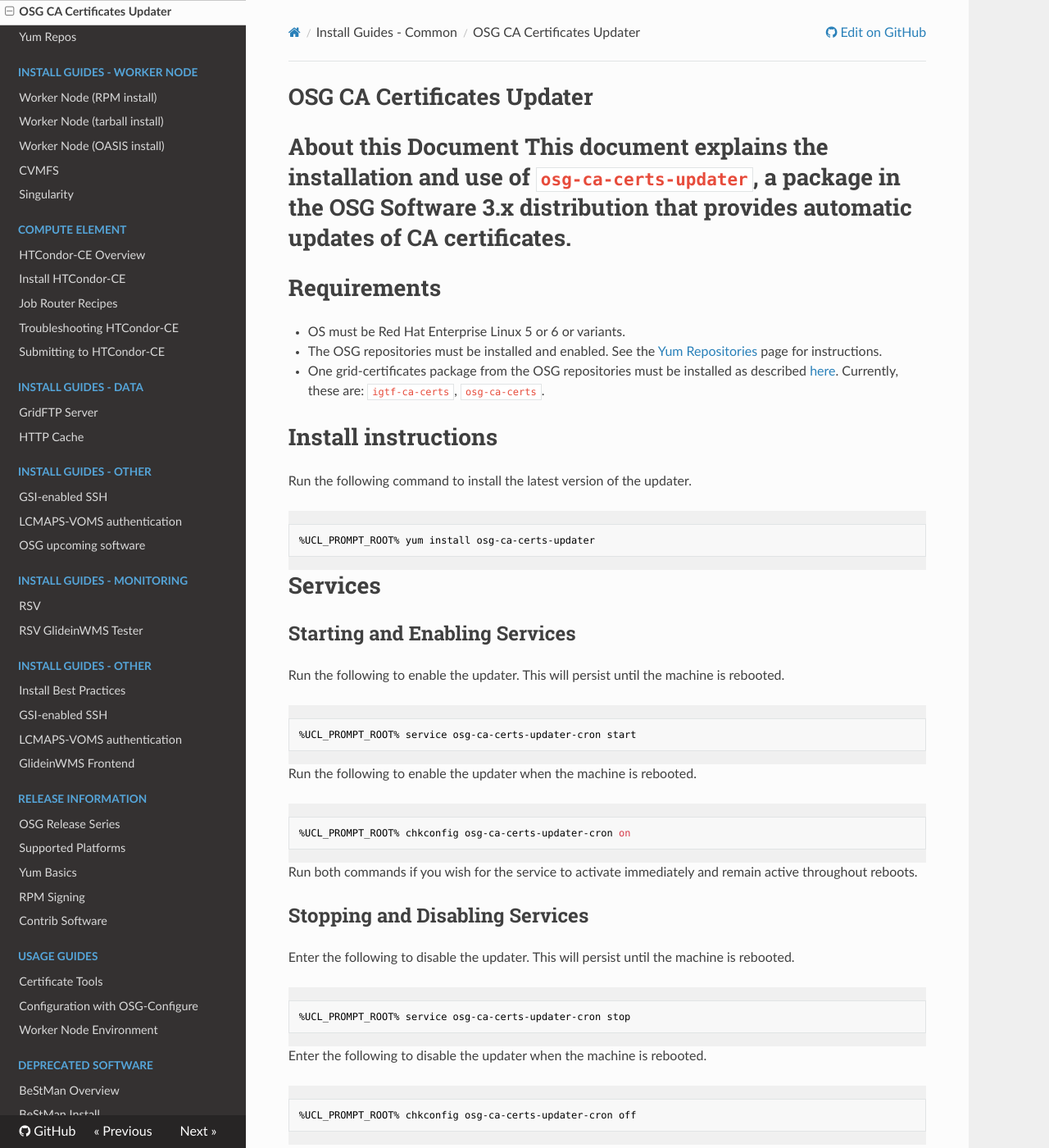
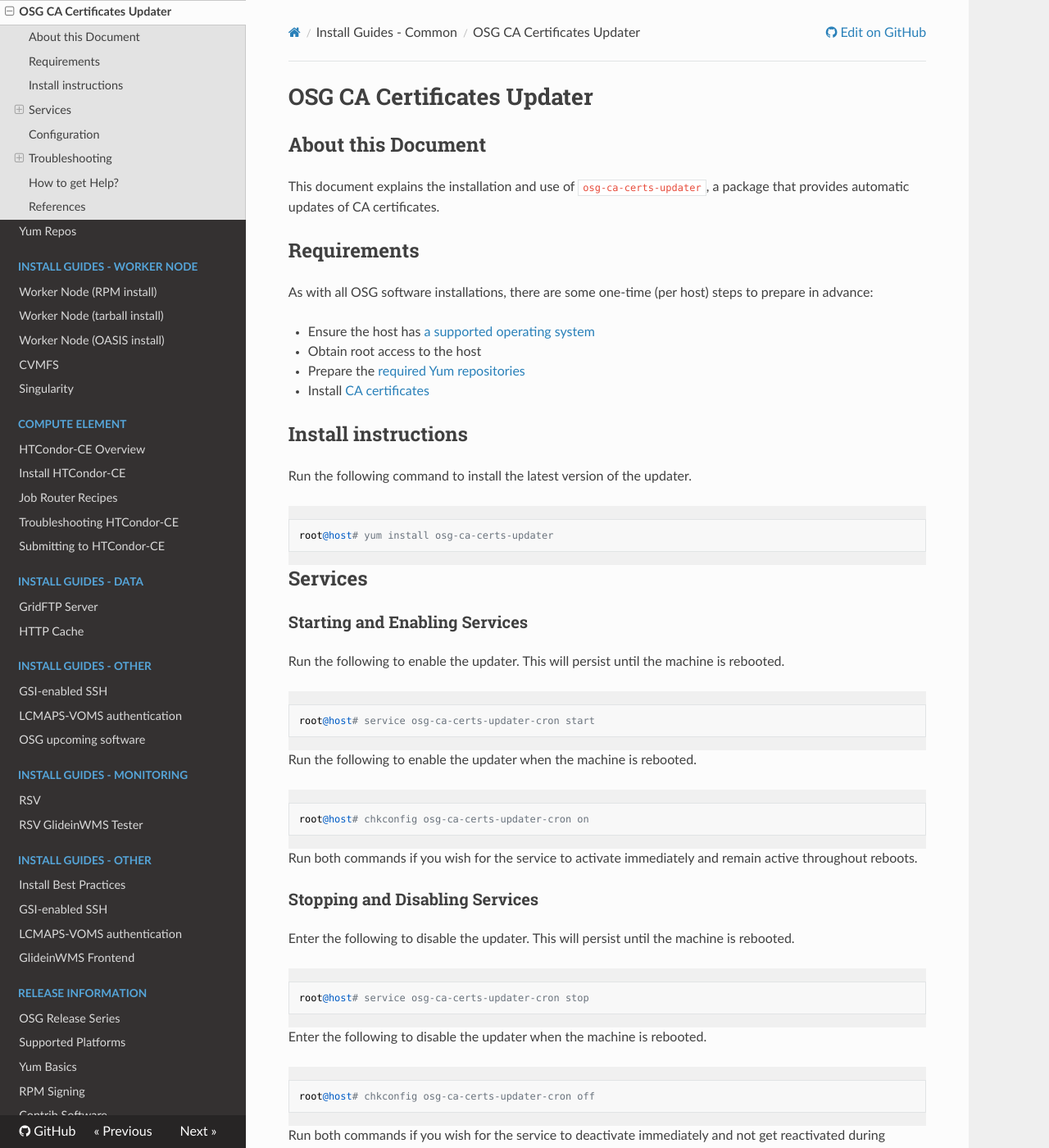
Before and after one commit to osg-htc/docs, an MkDocs documentation site: the page built from docs/common/osg-ca-certs-updater.md, in a window 1280 px wide and 1400 px high. Shown: the whole window at 82% size. Built offline with MkDocs 1.6.1, drawn with Linux system fonts in a browser that asks for light colours; nearby versions of some CDN libraries; old or Windows-style settings are respelled for this version of MkDocs; some of the changed text lies outside the part shown.

Commit message:
Fix formatting

````diff
--- a/docs/common/osg-ca-certs-updater.md
+++ b/docs/common/osg-ca-certs-updater.md
@@ -1,68 +1,66 @@
-<span class="twiki-macro DOC_STATUS_TABLE"></span>
-
 OSG CA Certificates Updater
 ===========================
 
-<span class="twiki-macro TOC"></span>
-
-About this Document This document explains the installation and use of `osg-ca-certs-updater`, a package in the OSG Software 3.x distribution that provides automatic updates of CA certificates.
-=================================================================================================================================================================================================
+About this Document
+-------------------
+This document explains the installation and use of `osg-ca-certs-updater`, a package that provides automatic updates of CA certificates.
 
 Requirements
-============
+------------
 
--   OS must be Red Hat Enterprise Linux 5 or 6 or variants.
--   The OSG repositories must be installed and enabled. See the [Yum Repositories](YumRepositories) page for instructions.
--   One grid-certificates package from the OSG repositories must be installed as described [here](InstallCertAuth#First_Set_up_the_yum_repositorie). Currently, these are: `igtf-ca-certs`, `osg-ca-certs`.
+As with all OSG software installations, there are some one-time (per host) steps to prepare in advance:
+
+- Ensure the host has [a supported operating system](../release/supported_platforms)
+- Obtain root access to the host
+- Prepare the [required Yum repositories](../common/yum)
+- Install [CA certificates](../common/ca)
 
 Install instructions
-====================
+--------------------
 
 Run the following command to install the latest version of the updater.
 
-``` rootscreen
-%UCL_PROMPT_ROOT% yum install osg-ca-certs-updater
+``` console
+root@host# yum install osg-ca-certs-updater
 ```
 
 Services
-========
+--------
 
-Starting and Enabling Services
-------------------------------
+### Starting and Enabling Services
 
 Run the following to enable the updater. This will persist until the machine is rebooted.
 
-``` rootscreen
-%UCL_PROMPT_ROOT% service osg-ca-certs-updater-cron start
+``` console
+root@host# service osg-ca-certs-updater-cron start
 ```
 
 Run the following to enable the updater when the machine is rebooted.
 
-``` rootscreen
-%UCL_PROMPT_ROOT% chkconfig osg-ca-certs-updater-cron on
+``` console
+root@host# chkconfig osg-ca-certs-updater-cron on
 ```
 
 Run both commands if you wish for the service to activate immediately and remain active throughout reboots.
 
-Stopping and Disabling Services
--------------------------------
+### Stopping and Disabling Services
 
 Enter the following to disable the updater. This will persist until the machine is rebooted.
 
-``` rootscreen
-%UCL_PROMPT_ROOT% service osg-ca-certs-updater-cron stop
+``` console
+root@host# service osg-ca-certs-updater-cron stop
 ```
 
 Enter the following to disable the updater when the machine is rebooted.
 
-``` rootscreen
-%UCL_PROMPT_ROOT% chkconfig osg-ca-certs-updater-cron off
+``` console
+root@host# chkconfig osg-ca-certs-updater-cron off
 ```
 
 Run both commands if you wish for the service to deactivate immediately and not get reactivated during reboots.
 
 Configuration
-=============
+-------------
 
 While there is no configuration file, the behavior of the updater can be adjusted by command-line arguments that are specified in the `cron` entry of the service. This entry is located in the file `/etc/cron.d/osg-ca-certs-updater`. Please see the Unix manual page for `crontab` in section 5 for an explanation of the format. The manual page can be accessed by the command `man 5 crontab`. The valid command-line arguments can be listed by running `osg-ca-certs-updater --help`. Reasonable defaults have been provided, namely:
 
@@ -73,19 +71,18 @@
 -   Log errors only.
 
 Troubleshooting
-===============
+---------------
 
-Useful configuration and log files
-----------------------------------
+### Useful configuration and log files
 
-### Configuration file
+#### Configuration file
 
 | Package              | File Description                                      | Location                                                       | Comment                                                                                       |
 |:---------------------|:------------------------------------------------------|:---------------------------------------------------------------|:----------------------------------------------------------------------------------------------|
 | osg-ca-certs-updater | Cron entry for periodically launching the updater     | `/etc/cron.d/osg-ca-certs-updater`                             | Command-line arguments to the updater can be specified here                                   |
 | osg-release          | Repo definition files for production OSG repositories | `/etc/yum.repos.d/osg.repo` or `/etc/yum.repos.d/osg-el6.repo` | Make sure these repositories are enabled and reachable from the host you are trying to update |
 
-### Log files
+#### Log files
 
 Logging is performed to the console by default. Please see the manual for your `cron` daemon to find out how it handles console output.
 
@@ -94,12 +91,12 @@
 If logging to syslog via the `-s` / `--log-to-syslog` option, the updater will write to the `user` section of the syslog. The file `/etc/syslog.conf` determines where syslog messages are saved.
 
 How to get Help?
-================
+----------------
 
-To get assistance please use [Help Procedure](HelpProcedure).
+To get assistance please use [Help Procedure](../common/help).
 
 References
-==========
+----------
 
 Some guides on X.509 certificates:
 
@@ -112,14 +109,3 @@
 -   <http://gagravarr.org/writing/openssl-certs/others.shtml>
 -   <http://www.cyberciti.biz/faq/test-ssl-certificates-diagnosis-ssl-certificate/>
 -   <http://www.cyberciti.biz/tips/debugging-ssl-communications-from-unix-shell-prompt.html>
-
-Related software:
-
--   [OSG CA certificates](InstallCertAuth)
--   Description, manual and examples of OsgCaManage
--   OsgCaCertsUpdater
-
-Comments
-========
-
-<span class="twiki-macro COMMENT" type="tableappend"></span>
````
